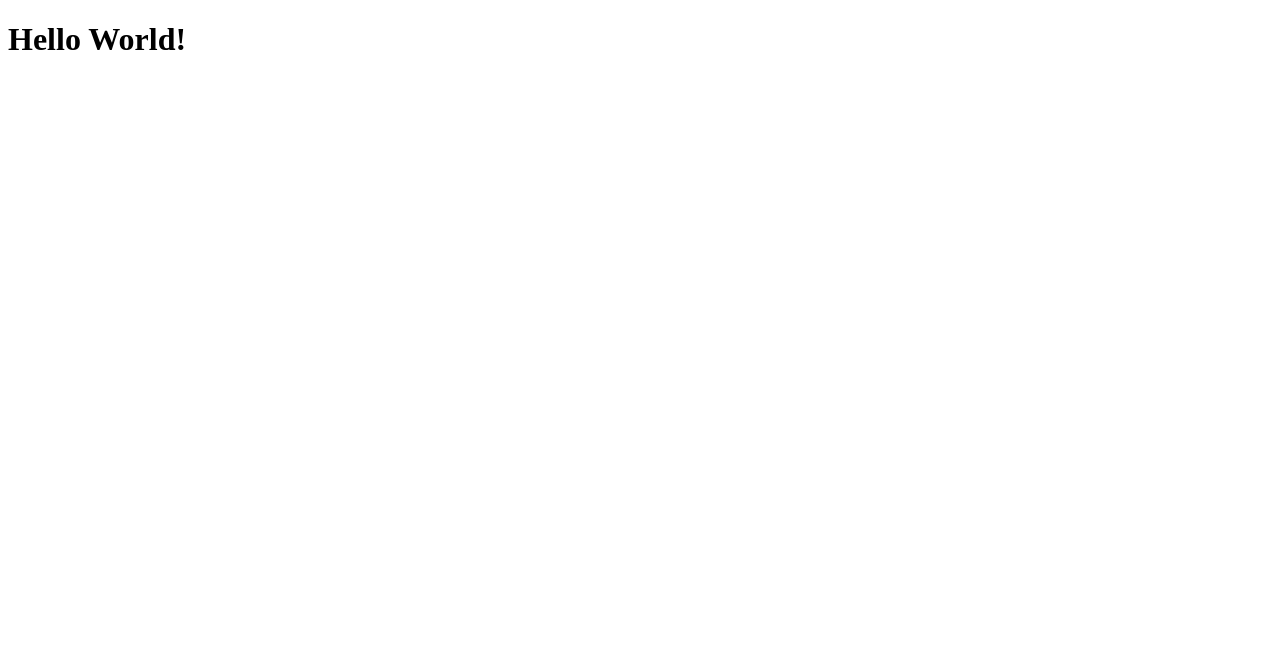
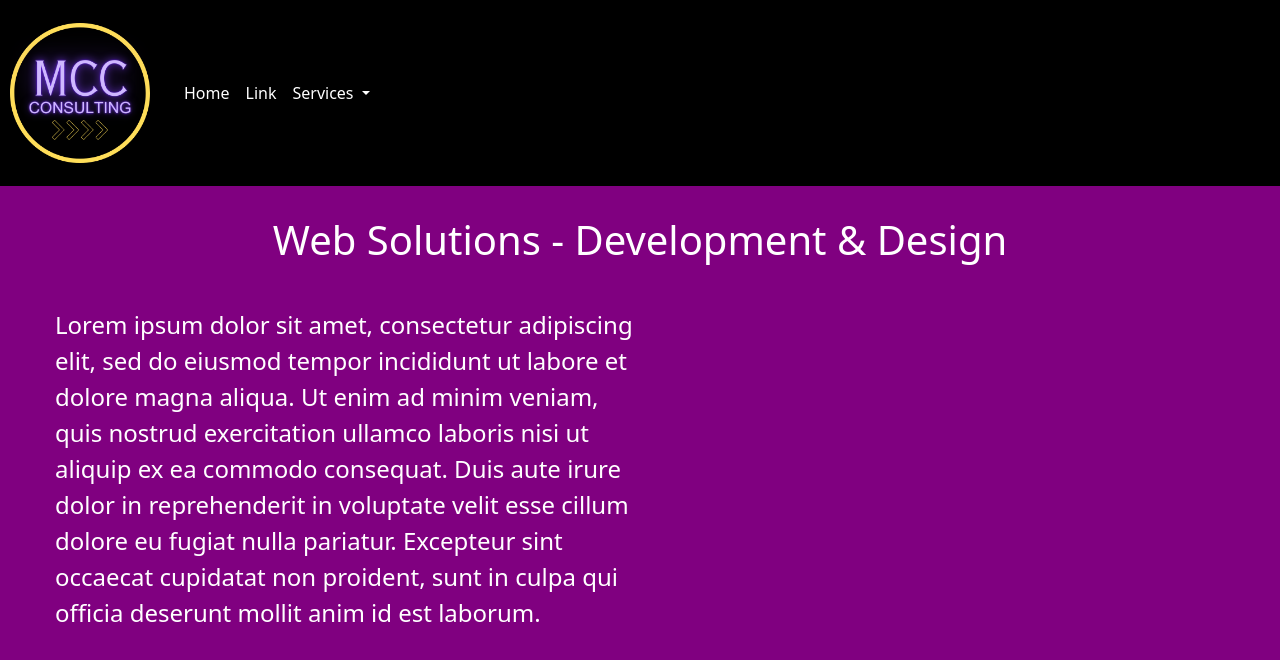
Before and after one commit to MediumJeff/mcchtml, a website: page index.html in a window 1280 px wide. Drawn offline with nearby package versions, Linux system fonts and the light colour scheme.

Commit message:
Building index page

```diff
--- a/index.html
+++ b/index.html
@@ -1,11 +1,55 @@
 <!DOCTYPE html>
 <html lang="en">
+
 <head>
     <meta charset="UTF-8">
     <meta name="viewport" content="width=device-width, initial-scale=1.0">
-    <title>Document</title>
+    <link rel="stylesheet" href="node_modules/bootstrap/dist/css/bootstrap.min.css">
+    <link rel="stylesheet" href="mcc.css">
+    <title>MCC Consulting</title>
 </head>
-<body>
-    <h1>Hello World!</h1>
+
+<body class="page-body">
+    <nav class="navbar navbar-expand-lg">
+        <a class="navbar-brand" href="/index.html"><img src="images/MCC Logo.png" id="logo-sm"></a>
+        <button class="navbar-toggler" type="button" data-toggle="collapse" data-target="#navbarSupportedContent"
+            aria-controls="navbarSupportedContent" aria-expanded="false" aria-label="Toggle navigation">
+            <span class="navbar-toggler-icon"></span>
+        </button>
+
+        <div class="collapse navbar-collapse" id="navbarSupportedContent">
+            <ul class="navbar-nav mr-auto">
+                <li class="nav-item active">
+                    <a class="nav-link" href="/index.html">Home</a>
+                </li>
+                <li class="nav-item">
+                    <a class="nav-link" href="#">Link</a>
+                </li>
+                <li class="nav-item dropdown">
+                    <a class="nav-link dropdown-toggle" href="#" role="button" data-bs-toggle="dropdown"
+                        aria-expanded="false">
+                        Services
+                    </a>
+                    <ul class="dropdown-menu">
+                        <li><a class="dropdown-item" href="#">Web Services</a></li>
+                        <li><a class="dropdown-item" href="#">Music and Sound</a></li>
+                    </ul>
+                </li>
+                <li class="nav-item">
+                    <a class="nav-link disabled" aria-disabled="true">Disabled</a>
+                </li>
+            </ul>
+        </div>
+    </nav>
+    <div>
+        <h1>Web Solutions - Development & Design</h1>
+        <col>
+        <p class="description">Lorem ipsum dolor sit amet, consectetur adipiscing elit, sed do eiusmod tempor incididunt ut labore et dolore magna aliqua. Ut enim ad minim veniam, quis nostrud exercitation ullamco laboris nisi ut aliquip ex ea commodo consequat. Duis aute irure dolor in reprehenderit in voluptate velit esse cillum dolore eu fugiat nulla pariatur. Excepteur sint occaecat cupidatat non proident, sunt in culpa qui officia deserunt mollit anim id est laborum.</p>
+    </div>
+
+    <script src="https://cdn.jsdelivr.net/npm/bootstrap@5.3.1/dist/js/bootstrap.bundle.min.js"
+        integrity="sha384-HwwvtgBNo3bZJJLYd8oVXjrBZt8cqVSpeBNS5n7C8IVInixGAoxmnlMuBnhbgrkm"
+        crossorigin="anonymous"></script>
 </body>
+
 </html>
--- /dev/null
+++ b/mcc.css
@@ -0,0 +1,44 @@
+#logo-sm {
+    height: 10rem;
+    width: 10rem;
+    padding: 10px;
+}
+
+.page-body {
+    background-color: purple;
+    color: white;
+}
+
+h1 {
+    margin-top: 20px;
+    text-align: center;
+    padding: 10px;
+}
+
+.description {
+    margin-left: 30px;
+    text-align: left;
+    padding: 25px;
+    width: 50%;
+    font-size: 24px;
+}
+
+.navbar {
+    background-color: black;
+}
+
+.nav-link {
+    color: white;
+}
+
+.nav-link:hover {
+    color: gold;
+}
+
+.dropdown-menu {
+    background-color: purple;
+}
+
+.dropdown-item {
+    color: gold;
+}
```
Also changed, not shown: images/MCC Logo.png (added), images/clipart2595243.png (added).
